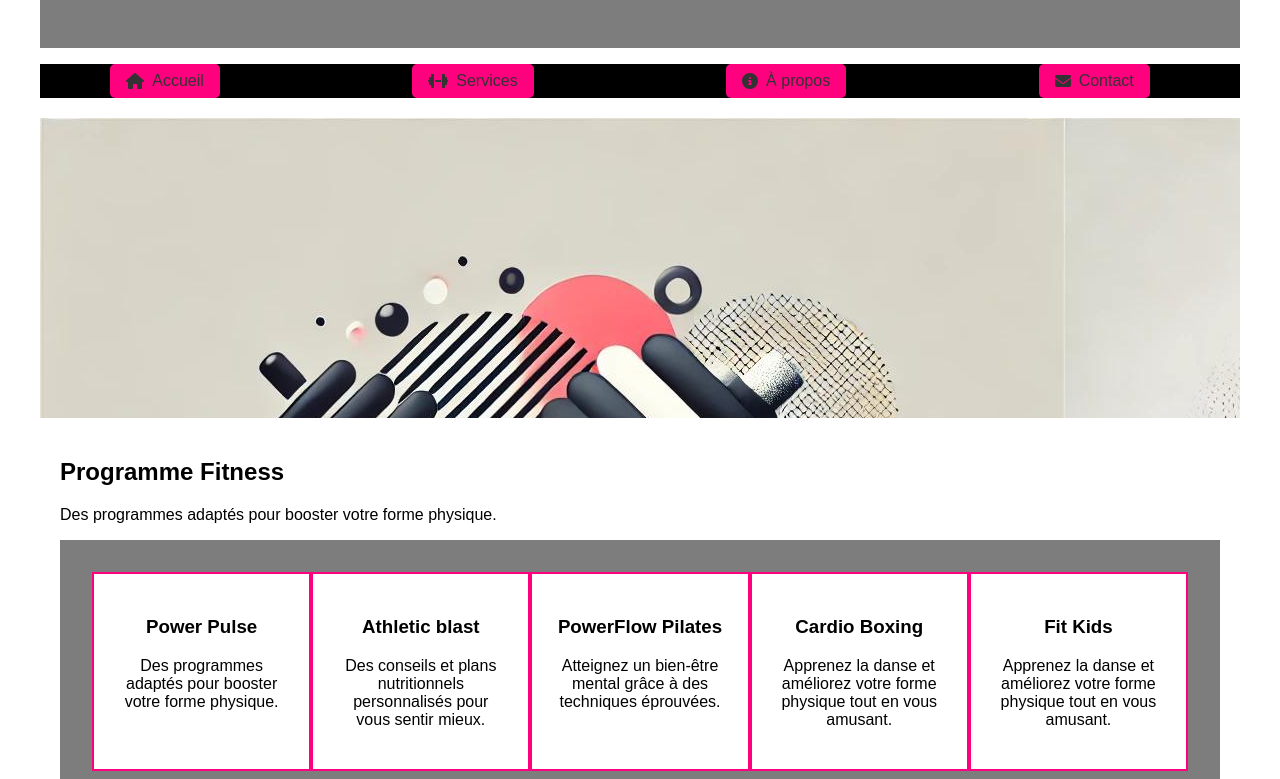
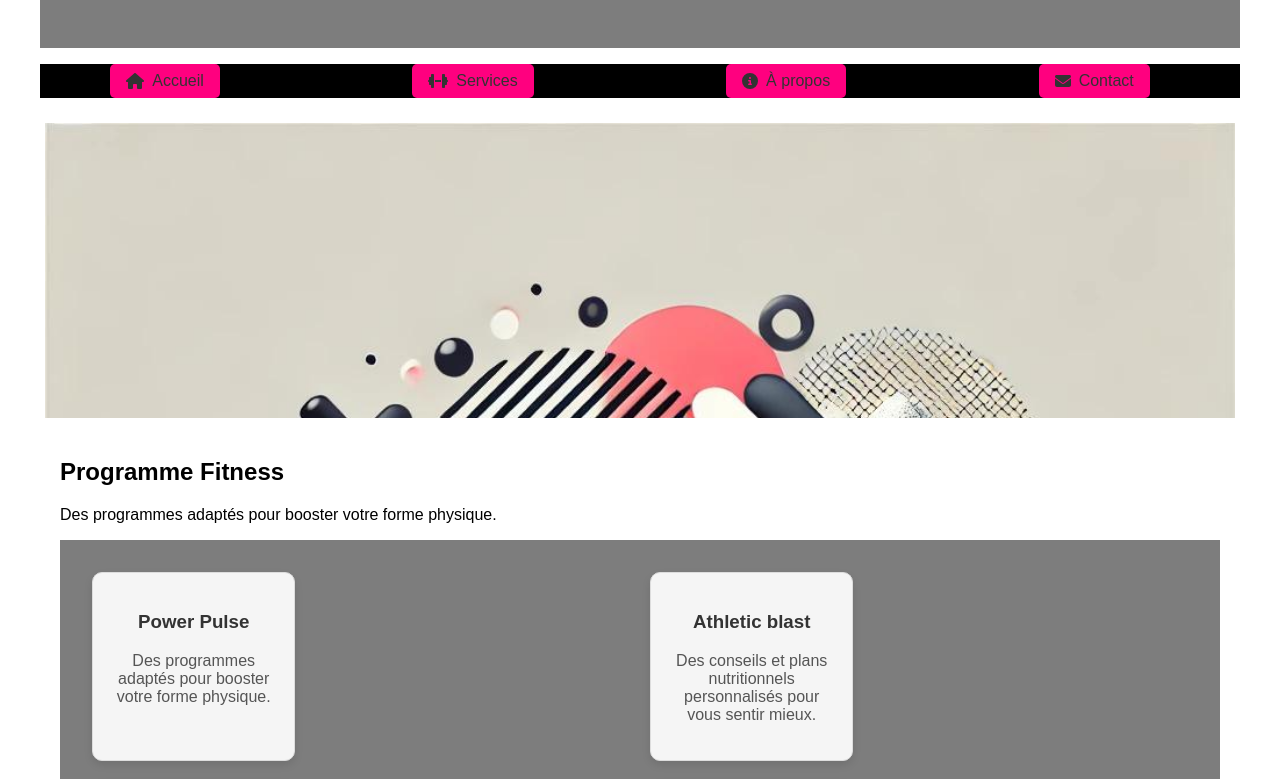
Before and after one commit to FitnessByStef/fit-and-fun, a React (Create React App) app: page / in a window 1280 px wide. Shown: the part 320-1099 px from the top of the page. Built offline with nearby package versions, Linux system fonts and the light colour scheme.

Commit message:
Test CSS

```diff
--- a/src/HomePage.css
+++ b/src/HomePage.css
@@ -192,3 +192,57 @@ body {
         height: auto;
     }
 }
+
+/* Modify button color to something more visually pleasant */
+.homepage-menu a {
+    background-color: #4CAF50; /* Change to a more pleasant green */
+    color: white;
+    padding: 10px 20px;
+    border-radius: 5px;
+}
+
+.homepage-menu a:hover {
+    background-color: #45a049; /* Darken the green on hover */
+}
+
+/* Adjust image gallery to ensure all images display properly in a row or grid */
+.homepage-banner .slides {
+    display: flex;
+    justify-content: space-between; /* Make sure images are displayed side by side */
+    flex-wrap: wrap; /* Allows images to wrap on smaller screens */
+}
+
+.banner-image {
+    flex: 1 1 calc(25% - 10px); /* Each image takes up 25% of the width, minus some margin */
+    margin: 5px;
+}
+
+/* Ensure feature cards are aligned in a grid for larger screens and in a column for smaller screens */
+.homepage-features {
+    display: grid;
+    grid-template-columns: repeat(2, 1fr); /* Two columns for larger screens */
+    gap: 20px;
+}
+
+@media (max-width: 600px) {
+    .homepage-features {
+        grid-template-columns: 1fr; /* Single column layout for mobile */
+    }
+}
+
+/* Style for feature cards to ensure better visibility and presentation */
+.feature-card {
+    background-color: #f5f5f5;
+    border: 1px solid #ddd;
+    padding: 20px;
+    border-radius: 10px;
+    box-shadow: 0 4px 8px rgba(0, 0, 0, 0.1);
+}
+
+.feature-card h3 {
+    color: #333;
+}
+
+.feature-card p {
+    color: #555;
+}
```
